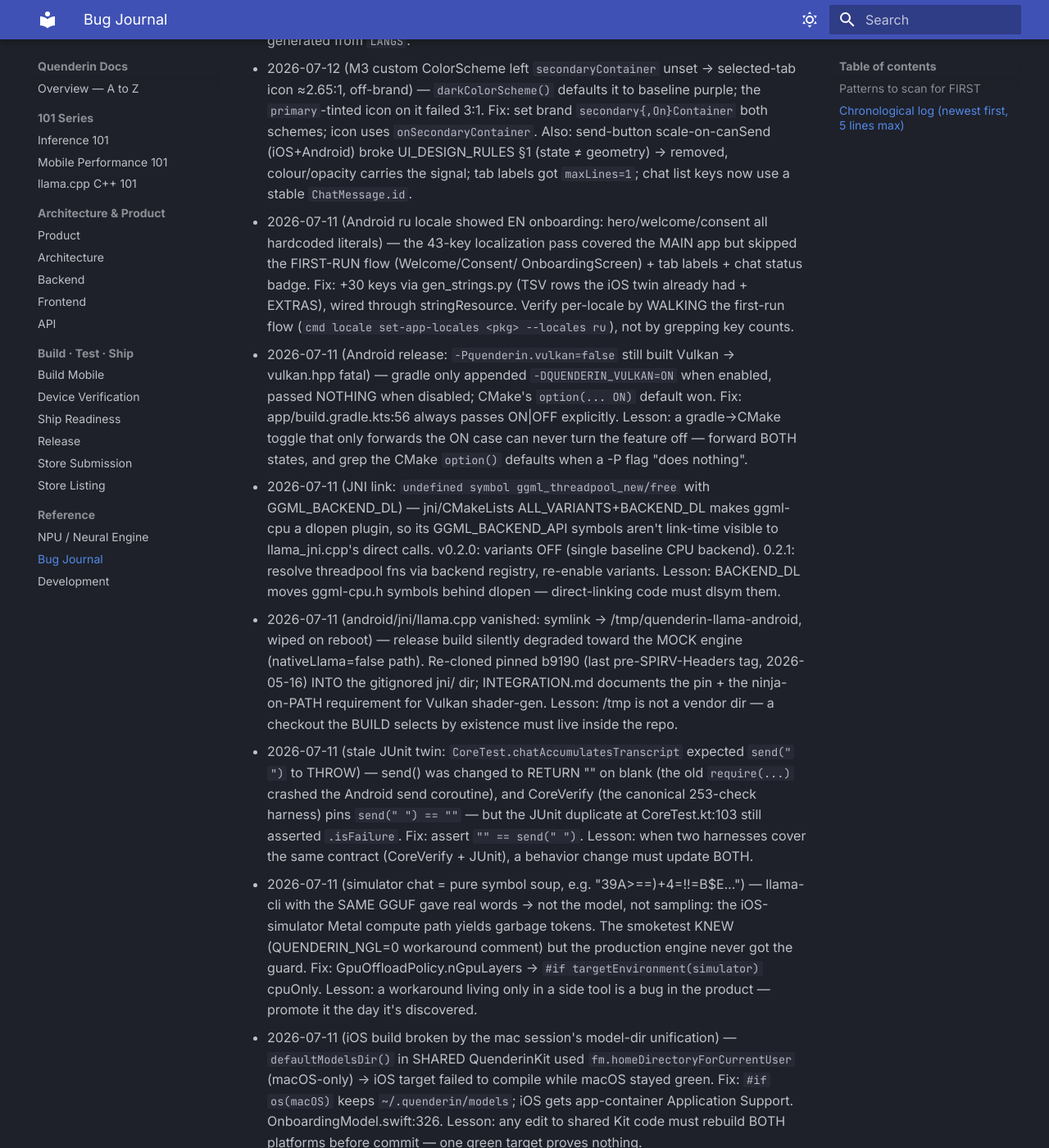
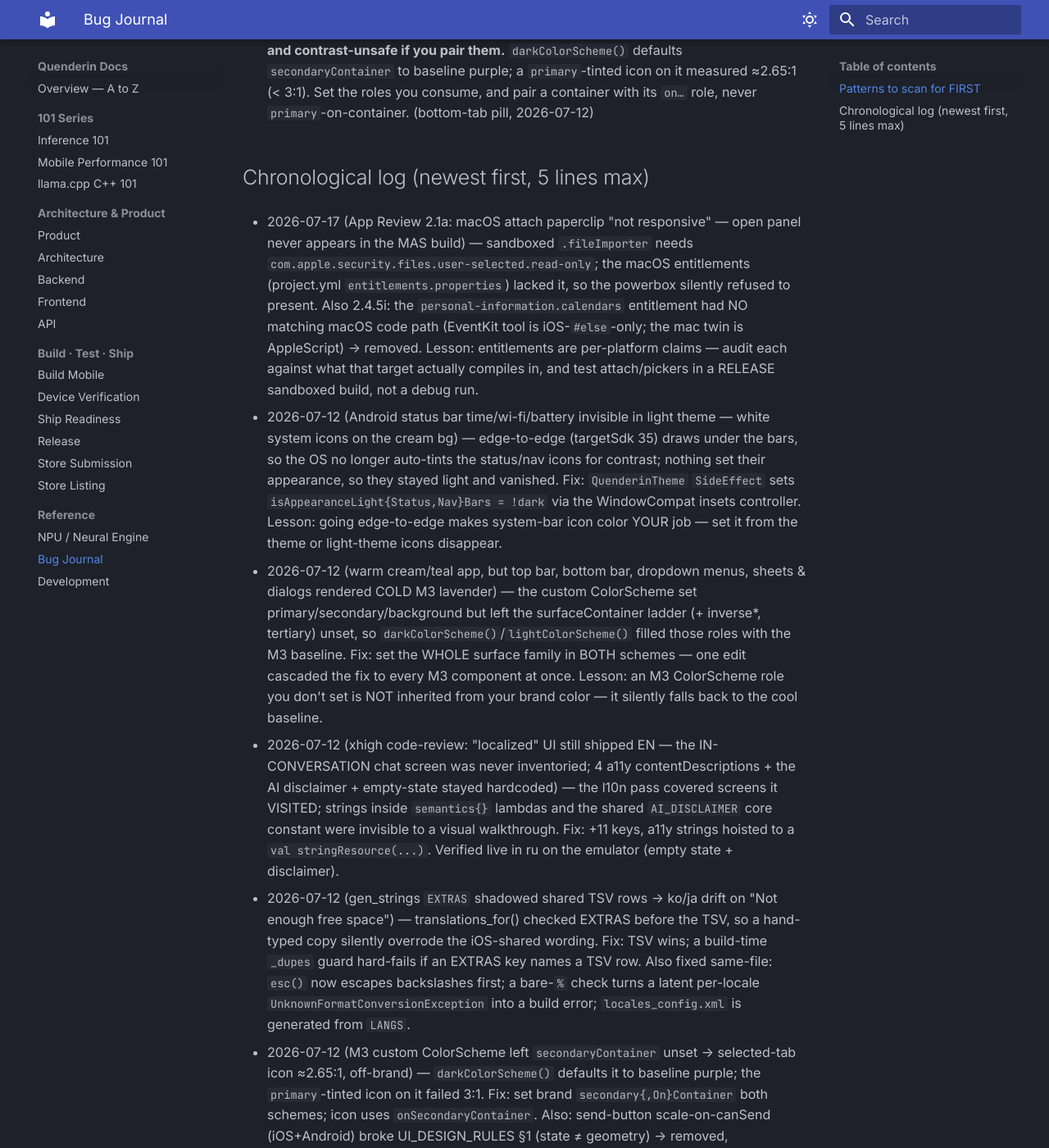
Before and after one commit to alikatgh/quenderin, an MkDocs documentation site: the page built from docs/BUG_JOURNAL.md, in a window 1280 px wide and 1400 px high, scrolled down 17973 px. Shown: the whole window at 82% size. Built offline with MkDocs 1.6.1 and Material for MkDocs 9.7.7, drawn with Linux system fonts in a browser that asks for light colours; some of the changed text lies outside the part shown.

Commit message:
fix(macos): dead attach button + unused calendars entitlement (App Review 0.2.0(2))
2.1(a): .fileImporter's open panel silently never presented in the MAS
sandbox — com.apple.security.files.user-selected.read-only was missing.
Added; verified live in the signed archive (panel presents on click).

2.4.5(i): removed com.apple.security.personal-information.calendars —
the EventKit calendar tool is compiled only into the iOS branch; the
macOS twin is AppleScript-based, so the entitlement had no matching
functionality. Dropped the now-unused NSCalendars* strings from the
macOS plist (iOS keeps its EventKit strings).

macOS build 3 (0.2.0). Bug journal: pattern + entry.

Co-Authored-By: Claude Opus 4.8 <noreply@anthropic.com>

```diff
--- a/docs/BUG_JOURNAL.md
+++ b/docs/BUG_JOURNAL.md
@@ -38,6 +38,20 @@ Cheap-to-write, cheap-to-read, expensive-to-skip. `grep -i <symptom>` this befor
   (tests/agent-parity.test.ts), 3 of 19 vectors failed on real divergences (JS `Math.round` is half-toward-+∞,
   `[^a-z0-9]` splits on accents exactly like Java's non-Unicode `\b`, `String(number)` is a 17-digit shortest-repr).
   When logic is hand-ported to K platforms, the conformance suite must enumerate all K. (agent-parity Desktop leg)
+- **Edge-to-edge (targetSdk 35+) hands YOU the system-bar icon color — leave it unset and light-theme icons vanish.**
+  Drawing under the status/nav bars stops the OS from auto-picking a contrasting icon tint, so white icons disappear on
+  a light background. Set `isAppearanceLight{Status,Nav}Bars = !dark` in the theme via a `SideEffect` + WindowCompat
+  insets controller. Tell: "time / wi-fi / battery invisible" *only* in light theme. (Quenderin QuenderinTheme, native-feel pass)
+- **A custom Material 3 ColorScheme falls back to the M3 BASELINE for every role you leave unset — a "warm" theme then
+  shows cold bars/menus/sheets.** `darkColorScheme()`/`lightColorScheme()` default the whole surfaceContainer ladder
+  (+ inverse*, tertiary) to baseline lavender, so setting only primary/background leaves TopAppBar, bottom bar, dropdowns
+  and dialogs cold. Set the ENTIRE surface family in both schemes — one shared fix cascades to every component. Tell:
+  chrome looks "off / not-native" while content looks right. (Quenderin Theme.kt, native-feel pass)
+- **A sandboxed Mac app's file pickers die SILENTLY without `files.user-selected.read-only` — and an entitlement
+  with no code path behind it is itself a rejection.** `.fileImporter`/NSOpenPanel in a MAS build just never presents
+  (button looks dead — App Review calls it "unresponsive", 2.1a) when the entitlement is missing; debug runs mask it.
+  Converse trap: a leftover entitlement (calendars with the EventKit tool compiled only into the iOS branch) trips
+  2.4.5i "no matching functionality". Audit entitlements per-target against compiled-in code before every submit.
 - **A `swift test` exit code of 0 can mask an XCTest failure — grep the output for "failure", never trust `$?`.**
   With both an XCTest suite and a swift-testing run in one invocation, the process can exit 0 while an XCTest
   suite reports `1 failure`. Always check `Executed N tests, with M failures` / `Test Suite 'All tests' passed`.
@@ -533,6 +547,25 @@ Cheap-to-write, cheap-to-read, expensive-to-skip. `grep -i <symptom>` this befor
 
 ## Chronological log (newest first, 5 lines max)
 
+- 2026-07-17 (App Review 2.1a: macOS attach paperclip "not responsive" — open panel never appears in the MAS build) —
+  sandboxed `.fileImporter` needs `com.apple.security.files.user-selected.read-only`; the macOS entitlements
+  (project.yml `entitlements.properties`) lacked it, so the powerbox silently refused to present. Also 2.4.5i: the
+  `personal-information.calendars` entitlement had NO matching macOS code path (EventKit tool is iOS-`#else`-only;
+  the mac twin is AppleScript) → removed. Lesson: entitlements are per-platform claims — audit each against what that
+  target actually compiles in, and test attach/pickers in a RELEASE sandboxed build, not a debug run.
+
+- 2026-07-12 (Android status bar time/wi-fi/battery invisible in light theme — white system icons on the cream bg) —
+  edge-to-edge (targetSdk 35) draws under the bars, so the OS no longer auto-tints the status/nav icons for contrast;
+  nothing set their appearance, so they stayed light and vanished. Fix: `QuenderinTheme` `SideEffect` sets
+  `isAppearanceLight{Status,Nav}Bars = !dark` via the WindowCompat insets controller. Lesson: going edge-to-edge makes
+  system-bar icon color YOUR job — set it from the theme or light-theme icons disappear.
+
+- 2026-07-12 (warm cream/teal app, but top bar, bottom bar, dropdown menus, sheets & dialogs rendered COLD M3 lavender) —
+  the custom ColorScheme set primary/secondary/background but left the surfaceContainer ladder (+ inverse*, tertiary)
+  unset, so `darkColorScheme()`/`lightColorScheme()` filled those roles with the M3 baseline. Fix: set the WHOLE surface
+  family in BOTH schemes — one edit cascaded the fix to every M3 component at once. Lesson: an M3 ColorScheme role you
+  don't set is NOT inherited from your brand color — it silently falls back to the cool baseline.
+
 - 2026-07-12 (xhigh code-review: "localized" UI still shipped EN — the IN-CONVERSATION chat screen was
   never inventoried; 4 a11y contentDescriptions + the AI disclaimer + empty-state stayed hardcoded) —
   the l10n pass covered screens it VISITED; strings inside `semantics{}` lambdas and the shared
```
Also changed, not shown: 3 other files.
